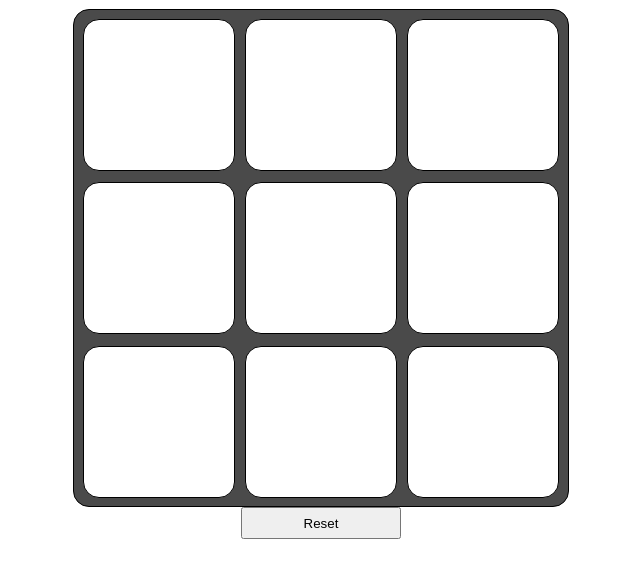
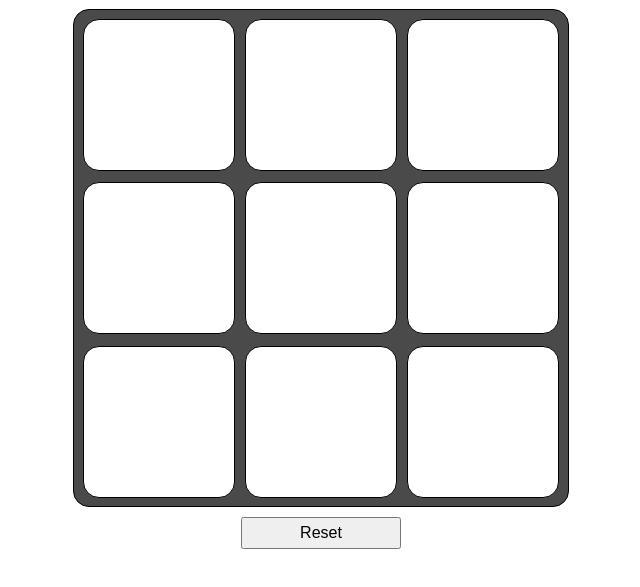
Before and after one commit to hafsahtx/Tic-Tac-Toe, a plain HTML site: page index.html in a window 1280 px wide. Shown: the part 79-666 px from the top of the page, without its empty margins (319-959 px from the left). Drawn offline with Linux system fonts and the light colour scheme.

Commit message:
style reset button

```diff
--- a/styles.css
+++ b/styles.css
@@ -53,3 +53,8 @@ button {
 p{
     font-size: 18px;
   }
+
+#reset{
+    margin-top: 10px;
+    font-size: 16px;
+}
```
